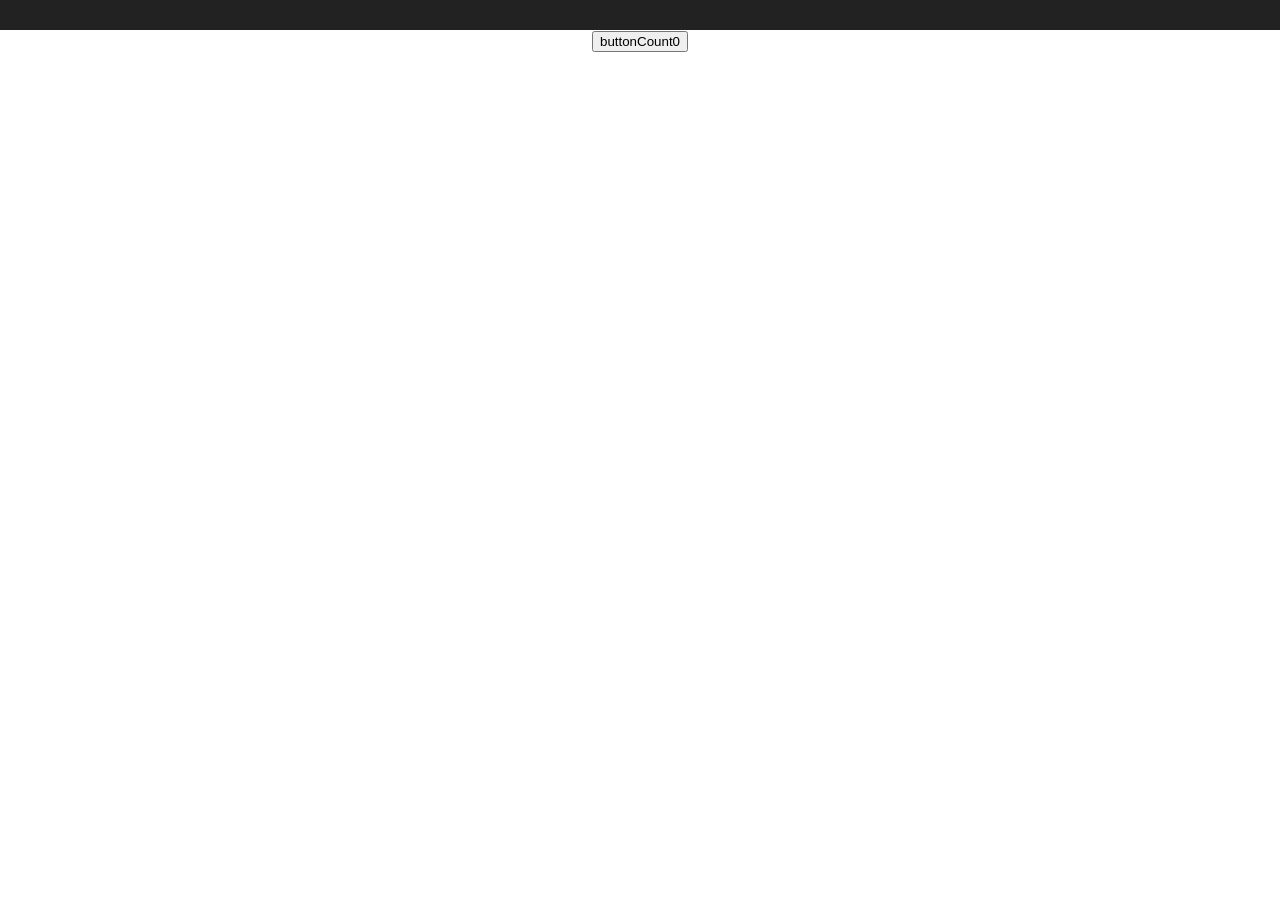
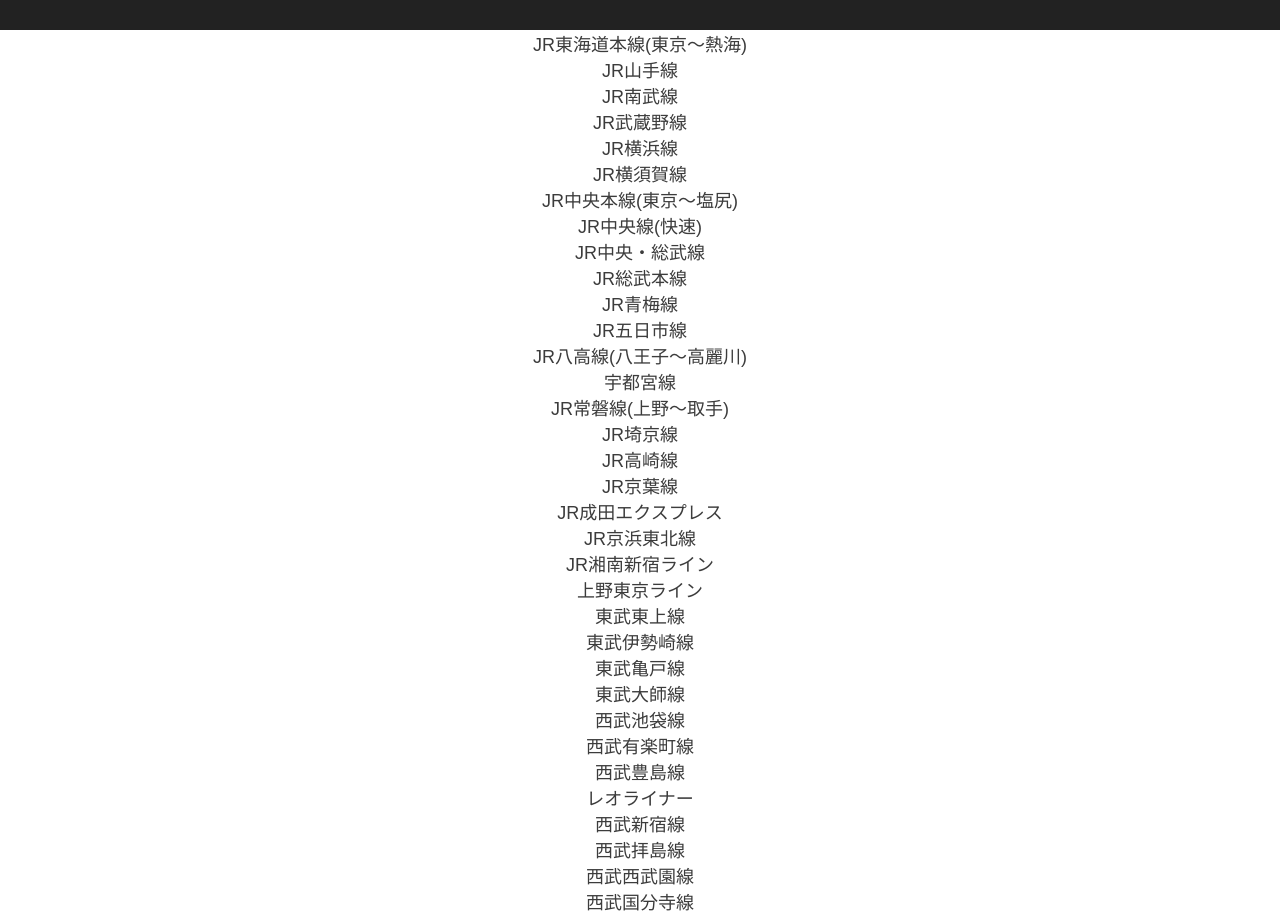
Before and after one commit to YutamaKotaro/slides, a React (Create React App) app in the folder myapp/: page / in a window 1280 px wide. Shown: the part 160-1077 px from the top of the page. Before the commit the page ends 800 px from the top, so only its background shows below. Built offline with nearby package versions, Linux system fonts and the light colour scheme.

Commit message:
feat Linesを追加

```diff
--- a/myapp/src/App.js
+++ b/myapp/src/App.js
@@ -3,6 +3,7 @@
 import './App.css';
 import Text from './Text';
 import Button from './Button';
+import Lines from './Lines'
 
 class App extends Component {
   render() {
@@ -13,6 +14,7 @@
           <h2>Welcome to React</h2>
         </div>
         <div className="App-intro">
+          <Lines />
           <Button />
           <Text text="ハンズオン" />
         </div>
--- /dev/null
+++ b/myapp/src/Lines.js
@@ -0,0 +1,23 @@
+import React, { Component } from 'react';
+import lineData from './line-data';
+
+class Lines extends Component {
+    render() {
+        return (
+            <div>
+              {
+                lineData.map((line, index) => (
+                  <div
+                    key={index}
+                    style={{ color: '#3C3C3C' }}
+                  >
+                    {line.line_name}
+                  </div>
+                ))
+              }
+            </div>
+        );
+    }
+}
+
+export default Lines;
--- /dev/null
+++ b/myapp/src/line-data.js
@@ -0,0 +1,328 @@
+/* http://www.ekidata.jp/api/api_pref.php
+ * 駅データ.jp様からいただいた東京都をの路線一覧。
+ * 新幹線は含まれていないとのこと
+ */
+const lineData = [
+    {
+      "line_cd": 11301,
+      "line_name": "JR東海道本線(東京～熱海)"
+    },
+    {
+      "line_cd": 11302,
+      "line_name": "JR山手線"
+    },
+    {
+      "line_cd": 11303,
+      "line_name": "JR南武線"
+    },
+    {
+      "line_cd": 11305,
+      "line_name": "JR武蔵野線"
+    },
+    {
+      "line_cd": 11306,
+      "line_name": "JR横浜線"
+    },
+    {
+      "line_cd": 11308,
+      "line_name": "JR横須賀線"
+    },
+    {
+      "line_cd": 11311,
+      "line_name": "JR中央本線(東京～塩尻)"
+    },
+    {
+      "line_cd": 11312,
+      "line_name": "JR中央線(快速)"
+    },
+    {
+      "line_cd": 11313,
+      "line_name": "JR中央・総武線"
+    },
+    {
+      "line_cd": 11314,
+      "line_name": "JR総武本線"
+    },
+    {
+      "line_cd": 11315,
+      "line_name": "JR青梅線"
+    },
+    {
+      "line_cd": 11316,
+      "line_name": "JR五日市線"
+    },
+    {
+      "line_cd": 11317,
+      "line_name": "JR八高線(八王子～高麗川)"
+    },
+    {
+      "line_cd": 11319,
+      "line_name": "宇都宮線"
+    },
+    {
+      "line_cd": 11320,
+      "line_name": "JR常磐線(上野～取手)"
+    },
+    {
+      "line_cd": 11321,
+      "line_name": "JR埼京線"
+    },
+    {
+      "line_cd": 11323,
+      "line_name": "JR高崎線"
+    },
+    {
+      "line_cd": 11326,
+      "line_name": "JR京葉線"
+    },
+    {
+      "line_cd": 11328,
+      "line_name": "JR成田エクスプレス"
+    },
+    {
+      "line_cd": 11332,
+      "line_name": "JR京浜東北線"
+    },
+    {
+      "line_cd": 11333,
+      "line_name": "JR湘南新宿ライン"
+    },
+    {
+      "line_cd": 11343,
+      "line_name": "上野東京ライン"
+    },
+    {
+      "line_cd": 21001,
+      "line_name": "東武東上線"
+    },
+    {
+      "line_cd": 21002,
+      "line_name": "東武伊勢崎線"
+    },
+    {
+      "line_cd": 21005,
+      "line_name": "東武亀戸線"
+    },
+    {
+      "line_cd": 21006,
+      "line_name": "東武大師線"
+    },
+    {
+      "line_cd": 22001,
+      "line_name": "西武池袋線"
+    },
+    {
+      "line_cd": 22003,
+      "line_name": "西武有楽町線"
+    },
+    {
+      "line_cd": 22004,
+      "line_name": "西武豊島線"
+    },
+    {
+      "line_cd": 22006,
+      "line_name": "レオライナー"
+    },
+    {
+      "line_cd": 22007,
+      "line_name": "西武新宿線"
+    },
+    {
+      "line_cd": 22008,
+      "line_name": "西武拝島線"
+    },
+    {
+      "line_cd": 22009,
+      "line_name": "西武西武園線"
+    },
+    {
+      "line_cd": 22010,
+      "line_name": "西武国分寺線"
+    },
+    {
+      "line_cd": 22011,
+      "line_name": "西武多摩湖線"
+    },
+    {
+      "line_cd": 22012,
+      "line_name": "西武多摩川線"
+    },
+    {
+      "line_cd": 23001,
+      "line_name": "京成本線"
+    },
+    {
+      "line_cd": 23002,
+      "line_name": "京成押上線"
+    },
+    {
+      "line_cd": 23003,
+      "line_name": "京成金町線"
+    },
+    {
+      "line_cd": 23006,
+      "line_name": "成田スカイアクセス"
+    },
+    {
+      "line_cd": 24001,
+      "line_name": "京王線"
+    },
+    {
+      "line_cd": 24002,
+      "line_name": "京王相模原線"
+    },
+    {
+      "line_cd": 24003,
+      "line_name": "京王高尾線"
+    },
+    {
+      "line_cd": 24004,
+      "line_name": "京王競馬場線"
+    },
+    {
+      "line_cd": 24005,
+      "line_name": "京王動物園線"
+    },
+    {
+      "line_cd": 24006,
+      "line_name": "京王井の頭線"
+    },
+    {
+      "line_cd": 24007,
+      "line_name": "京王新線"
+    },
+    {
+      "line_cd": 25001,
+      "line_name": "小田急線"
+    },
+    {
+      "line_cd": 25003,
+      "line_name": "小田急多摩線"
+    },
+    {
+      "line_cd": 26001,
+      "line_name": "東急東横線"
+    },
+    {
+      "line_cd": 26002,
+      "line_name": "東急目黒線"
+    },
+    {
+      "line_cd": 26003,
+      "line_name": "東急田園都市線"
+    },
+    {
+      "line_cd": 26004,
+      "line_name": "東急大井町線"
+    },
+    {
+      "line_cd": 26005,
+      "line_name": "東急池上線"
+    },
+    {
+      "line_cd": 26006,
+      "line_name": "東急多摩川線"
+    },
+    {
+      "line_cd": 26007,
+      "line_name": "東急世田谷線"
+    },
+    {
+      "line_cd": 27001,
+      "line_name": "京急本線"
+    },
+    {
+      "line_cd": 27002,
+      "line_name": "京急空港線"
+    },
+    {
+      "line_cd": 28001,
+      "line_name": "東京メトロ銀座線"
+    },
+    {
+      "line_cd": 28002,
+      "line_name": "東京メトロ丸ノ内線"
+    },
+    {
+      "line_cd": 28003,
+      "line_name": "東京メトロ日比谷線"
+    },
+    {
+      "line_cd": 28004,
+      "line_name": "東京メトロ東西線"
+    },
+    {
+      "line_cd": 28005,
+      "line_name": "東京メトロ千代田線"
+    },
+    {
+      "line_cd": 28006,
+      "line_name": "東京メトロ有楽町線"
+    },
+    {
+      "line_cd": 28008,
+      "line_name": "東京メトロ半蔵門線"
+    },
+    {
+      "line_cd": 28009,
+      "line_name": "東京メトロ南北線"
+    },
+    {
+      "line_cd": 28010,
+      "line_name": "東京メトロ副都心線"
+    },
+    {
+      "line_cd": 99301,
+      "line_name": "都営大江戸線"
+    },
+    {
+      "line_cd": 99302,
+      "line_name": "都営浅草線"
+    },
+    {
+      "line_cd": 99303,
+      "line_name": "都営三田線"
+    },
+    {
+      "line_cd": 99304,
+      "line_name": "都営新宿線"
+    },
+    {
+      "line_cd": 99305,
+      "line_name": "都電荒川線"
+    },
+    {
+      "line_cd": 99307,
+      "line_name": "埼玉高速鉄道線"
+    },
+    {
+      "line_cd": 99309,
+      "line_name": "つくばエクスプレス"
+    },
+    {
+      "line_cd": 99311,
+      "line_name": "ゆりかもめ"
+    },
+    {
+      "line_cd": 99334,
+      "line_name": "多摩モノレール"
+    },
+    {
+      "line_cd": 99336,
+      "line_name": "東京モノレール"
+    },
+    {
+      "line_cd": 99337,
+      "line_name": "りんかい線"
+    },
+    {
+      "line_cd": 99340,
+      "line_name": "北総鉄道北総線"
+    },
+    {
+      "line_cd": 99342,
+      "line_name": "日暮里・舎人ライナー"
+    }
+];
+
+export default lineData;
```
